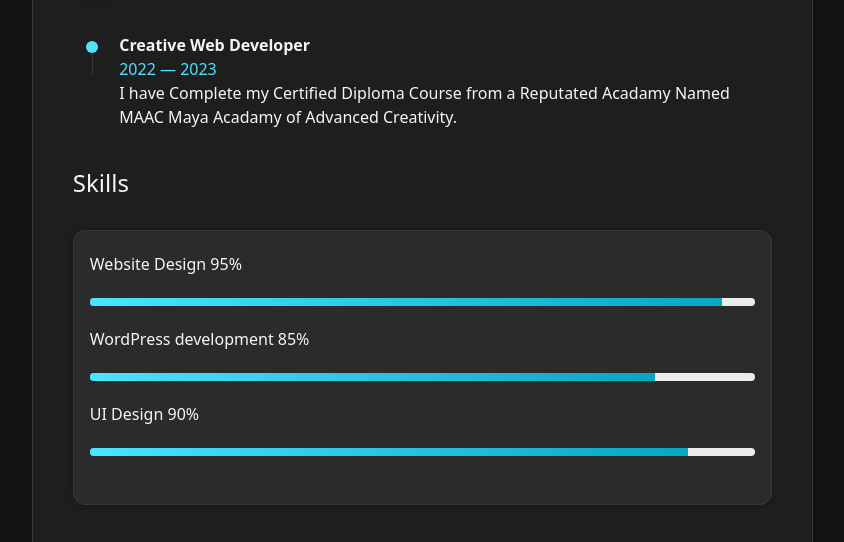
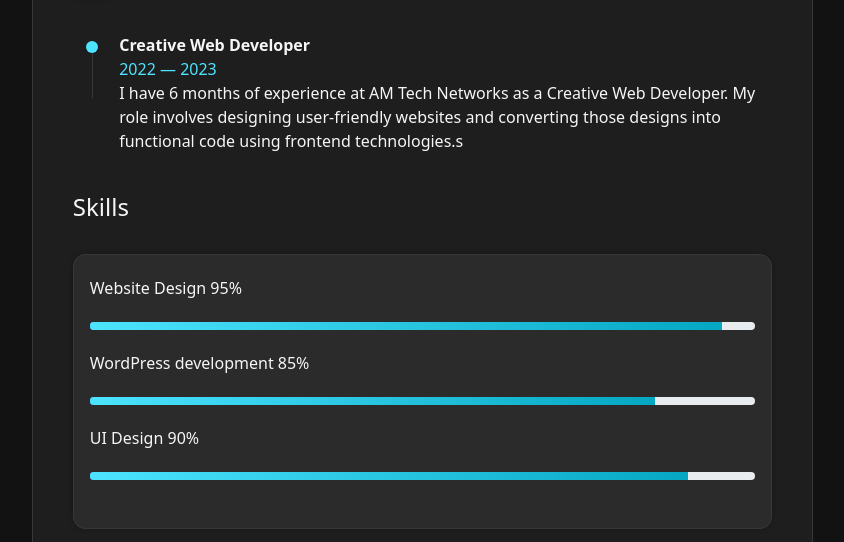
Before and after one commit to sukhspec/personal-portfolio, a plain HTML site: page index.html in a window 1280 px wide. Shown: the part 1322-1864 px from the top of the page, without its empty margins (385-1229 px from the left). Drawn offline with nearby package versions, Linux system fonts and the light colour scheme; files whose address does not match are found by name.

Commit message:
first commit

```diff
--- a/index.html
+++ b/index.html
@@ -159,7 +159,7 @@
         <ul class="my-ul">
             <li class="not-li">Creative Web Developer</li>
             <p class="d-year">2022 — 2023</p>
-            <p>I have Complete my Certified Diploma Course from a Reputated Acadamy Named MAAC Maya Acadamy of Advanced Creativity.</p>
+            <p>I have 6 months of experience at AM Tech Networks as a Creative Web Developer. My role involves designing user-friendly websites and converting those designs into functional code using frontend technologies.s</p>
 
           </ul>
    </div>
```
